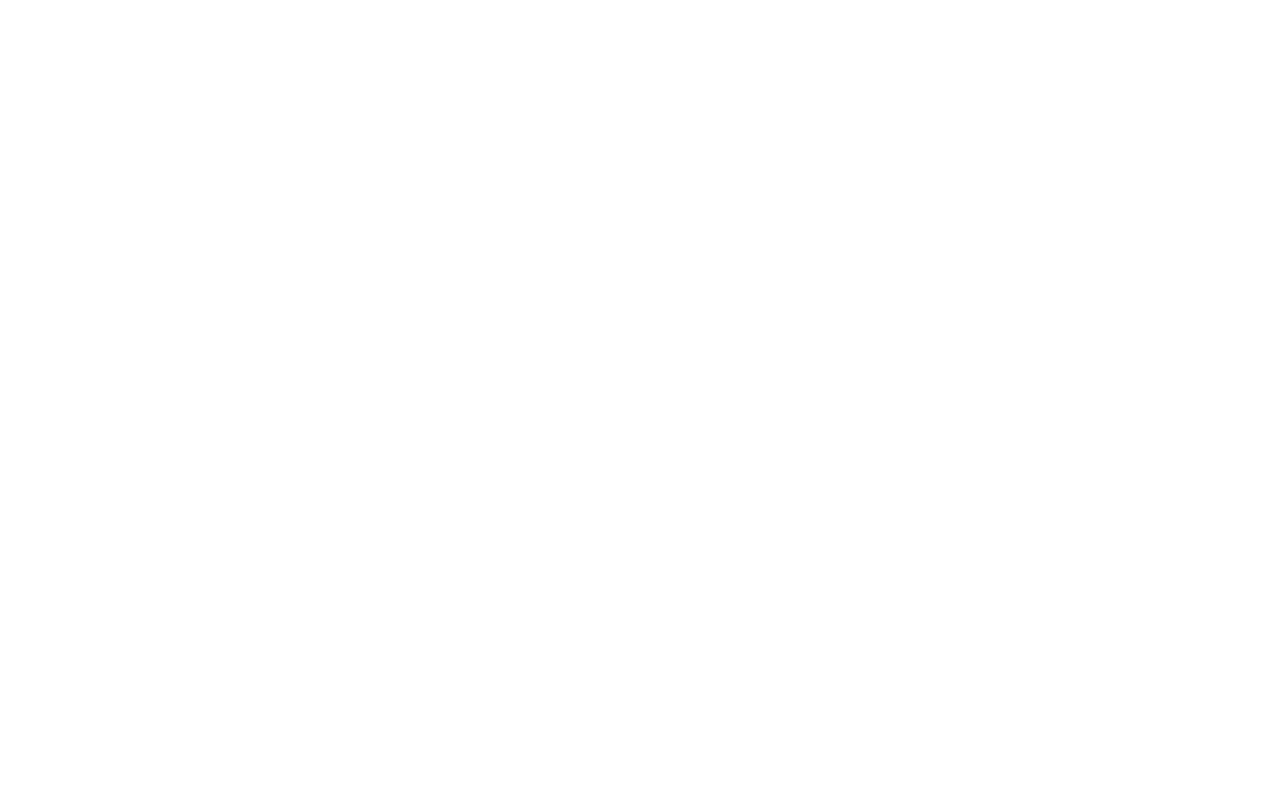
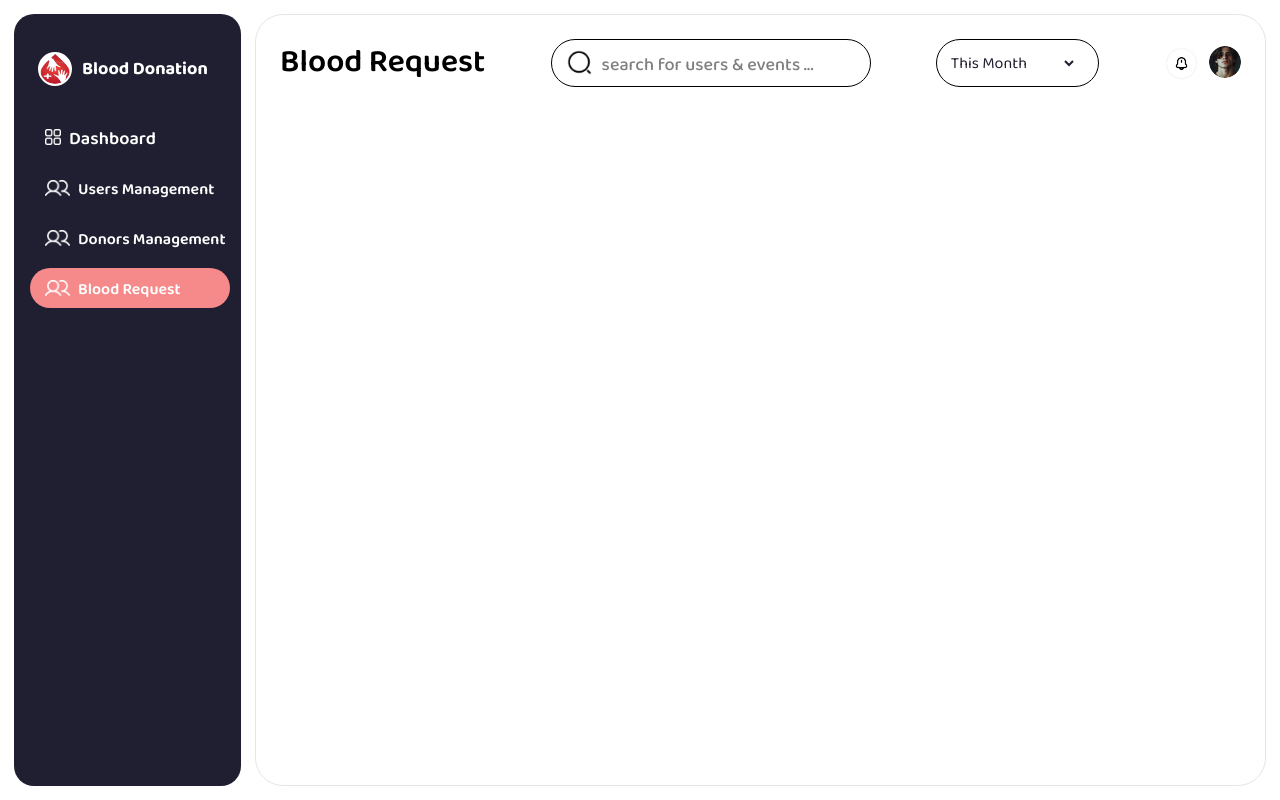
Before and after one commit to Ishaq-web/Blood_Donation_System, a React (Vite) app: page /blood_request in a window 1280 px wide. Before the commit this address had no page. Built offline with nearby package versions, Linux system fonts and the light colour scheme.

Commit message:
Code Structure....

```diff
--- a/src/components/sidebar/Sidebar.jsx
+++ b/src/components/sidebar/Sidebar.jsx
@@ -44,6 +44,16 @@ function Sidebar() {
             <img src={usersicon} alt="" className="donors-img-logo" />
             <span className="donors-nav-text">Donors Management</span>
           </NavLink>
+
+          <NavLink
+            to="/blood_request"
+            className={({ isActive }) =>
+              `donors-nav-link ${isActive ? "active" : ""}`
+            }
+          >
+            <img src={usersicon} alt="" className="donors-img-logo" />
+            <span className="donors-nav-text">Blood Request</span>
+          </NavLink>
         </nav>
       </aside>
     </>
--- /dev/null
+++ b/src/pages/blood request/Blood_Request.css
@@ -0,0 +1,172 @@
+
+
+
+/* =========================================
+   MAIN BLOOD REQUEST SECTION
+========================================= */
+
+.blood-request-section {
+  margin-left: 255px; /* Sidebar width + left spacing */
+  margin-top: 14px;
+  margin-right: 14px;
+  width: calc(100% - 269px);
+  min-height: calc(100vh - 28px);
+  box-sizing: border-box;
+}
+
+/* =========================================
+   MAIN CONTENT
+========================================= */
+
+.blood-request-content {
+  width: 100%;
+  min-height: calc(100vh - 28px);
+  padding: 24px;
+  box-sizing: border-box;
+  background-color: #ffffff;
+  border: 1px solid #e5e5e5;
+  border-radius: 28px;
+}
+
+/* =========================================
+   PAGE HEADER
+========================================= */
+
+.blood-request-header {
+  width: 100%;
+  display: flex;
+  align-items: center;
+  justify-content: space-between;
+  margin-bottom: 24px;
+}
+
+.blood-request-header h1 {
+  margin: 0;
+  color: #000000;
+  font-family: "Baloo 2";
+  font-size: 32px;
+  font-weight: 600;
+  letter-spacing: 0px;
+  line-height: 120%;
+}
+
+
+/* blood request search */
+.blood-request-header-search {
+  width: 320px;
+  height: 48px;
+  border: 1px solid black;
+  border-radius: 99px;
+  padding: 10px 15px;
+  display: flex;
+  gap: 10px;
+}
+
+.blood-request-header-search input {
+  width: 100%;
+  height: 30px;
+  appearance: none;
+  outline: none;
+  font-family: "baloo 2";
+  font-size: 18px;
+  font-weight: 500;
+
+}
+
+.search-icon {
+  width: 25px;
+  height: 25px;
+  color: #0E0E0E0A;
+}
+
+/* blood-request-head-dropdown */
+/* Blood Request Dropdown */
+
+.blood-request-head-dropdown {
+  width: 163px;
+  height: 48px;
+  border: 1px solid black;
+  border-radius: 99px;
+  padding: 10px 10px;
+  display: flex;
+  align-items: center;
+  box-sizing: border-box;
+}
+
+.blood-request-head-dropdown-select {
+  height: 27px;
+  width: 130px;
+  border: none;
+  outline: none;
+  background-color: transparent;
+  border-radius: 99px;
+  font-size: 16px;
+  font-weight: 400;
+  font-family: "Baloo 2", sans-serif;
+  color: #201f31;
+  cursor: pointer;
+}
+
+
+/* blood request profile  */
+
+.blood-request-header-profile {
+  display: flex;
+  flex-direction: row;
+  gap: 10px;
+}
+
+.blood-request-wadget-icon {
+  width: 35px;
+  height: 35px;
+  border-radius: 99px;
+}
+.blood-request-profile-icon {
+  width: 32px;
+  height: 32px;
+  border-radius: 999px;
+}
+
+
+/* =========================================
+   TABLET RESPONSIVENESS
+========================================= */
+
+@media (max-width: 1024px) {
+  .blood-request-section {
+    margin-left: 255px;
+    width: calc(100% - 269px);
+  }
+
+  .blood-request-content {
+    padding: 18px;
+  }
+
+  .blood-request-header h1 {
+    font-size: 24px;
+  }
+}
+
+/* =========================================
+   MOBILE RESPONSIVENESS
+========================================= */
+
+@media (max-width: 768px) {
+  .blood-request-section {
+    margin-left: 0;
+    margin-right: 10px;
+    margin-top: 10px;
+    width: 100%;
+    padding-left: 0;
+  }
+
+  .blood-request-content {
+    min-height: calc(100vh - 20px);
+    padding: 16px;
+    border-radius: 20px;
+  }
+
+  .blood-request-header h1 {
+    font-size: 22px;
+  }
+}
--- /dev/null
+++ b/src/pages/blood request/Blood_Request.jsx
@@ -0,0 +1,68 @@
+import Sidebar from "../../components/sidebar/Sidebar";
+import "./Blood_Request.css";
+import searchicon from "../../assets/searchicon.png";
+import wadge from "../../assets/wadget.png";
+import profile from "../../assets/profile.png";
+import { useState } from "react";
+
+function Blood_Request() {
+  const [period, setPeriod] = useState("This Month");
+
+  const periodOptions = ["This Week", "This Month", "This Year"];
+  return (
+    <>
+      <div>
+        <Sidebar />
+
+        <section className="blood-request-section">
+          <div className="blood-request-content">
+            <div className="blood-request-header">
+              <h1>Blood Request</h1>
+
+              {/* Blood Request Seach  */}
+
+              <div className="blood-request-header-search">
+                <img src={searchicon} alt="" className="search-icon" />
+                <input
+                  type="text"
+                  placeholder="search for users & events ..."
+                />
+              </div>
+
+              {/* Drop Down  */}
+              <div className="blood-request-head-dropdown">
+                <select
+                  name=""
+                  id=""
+                  value={period}
+                  onChange={(e) => setPeriod(e.target.value)}
+                  className="blood-request-head-dropdown-select"
+                >
+                  <option value="">Select an option</option>
+                  {periodOptions.map((option) => (
+                    <option key={option} value={option}>
+                      {option}
+                    </option>
+                  ))}
+                </select>
+              </div>
+
+              {/* Profile frame  */}
+
+              <div className="blood-request-header-profile">
+                <img src={wadge} alt="" className="blood-request-wadget-icon" />
+                <img
+                  src={profile}
+                  alt=""
+                  className="blood-request-profile-icon"
+                />
+              </div>
+            </div>
+          </div>
+        </section>
+      </div>
+    </>
+  );
+}
+
+export default Blood_Request;
--- a/src/pages/donorProfile/DonorProfile.css
+++ b/src/pages/donorProfile/DonorProfile.css
@@ -0,0 +1,108 @@
+
+
+
+.donor-profile-card {
+  width: 1094px;
+  height: 488px;
+  border: 0.5px solid #ffff;
+  border-radius: 28px;
+  margin: 20px;
+  padding: 20px 20px;
+}
+
+.donor-profile-card-head {
+  display: flex;
+  flex-direction: row;
+  gap: 10px;
+}
+.donor-profile-card-head img{
+  width: 62px;
+  height: 62px;
+}
+
+.donor-profile-card-head span{
+  font-size: 18px;
+  font-weight: 500;
+  font-family: "baloo 2";
+  margin-top: 20px;
+}
+
+.donor-profile-button {
+  width: 236px;
+  height: 36px;
+  display: flex;
+  gap: 12px;
+  margin-top: 20px;
+  margin-bottom: 20px;
+  font-family: "baloo 2";
+}
+
+.donor-profile-btn {
+  width: 112px;
+  height: 36px;
+  border: 1px solid black;
+  border-radius: 99px;
+  color: white;
+}
+
+.btn1 {
+  background-color: #2D28C6;
+}
+.btn2 {
+  background-color: #C62828;
+  width: 125px;
+}
+
+.donor-profile-info {
+  display: grid;
+  grid-template-columns: repeat(4, 1fr);
+  column-gap: 24px;
+  row-gap: 24px;
+  width: 100%;
+  padding: 24px 10px;
+  box-sizing: border-box;
+}
+
+.donor-id-info,
+.donor-location-info,
+.donor-availability-info,
+.donor-blood_group-info,
+.donor-verification-info,
+.donor-donations-info,
+.donor-rating-info {
+  display: flex;
+  flex-direction: column;
+  gap: 6px;
+  padding: 16px;
+  min-width: 0;
+  font-family: "baloo 2";
+}
+
+.donor-profile-info span:first-child {
+  font-size: 18px;
+  color: #777;
+  font-weight: 500;
+}
+
+.donor-profile-info span:last-child {
+  font-size: 18px;
+  color: #201f31;
+  font-weight: 600;
+  overflow-wrap: anywhere;
+}
+
+/* Tablet */
+@media (max-width: 1024px) {
+  .donor-profile-info {
+    grid-template-columns: repeat(2, 1fr);
+  }
+}
+
+/* Mobile */
+@media (max-width: 550px) {
+  .donor-profile-info {
+    grid-template-columns: 1fr;
+    gap: 12px;
+    padding: 12px;
+  }
+}
--- a/src/pages/donorProfile/DonorProfile.jsx
+++ b/src/pages/donorProfile/DonorProfile.jsx
@@ -14,7 +14,7 @@ function DonorProfile() {
 
   const navigate = useNavigate();
   const location = useLocation();
-  const user = location.state?.user;
+  const data = location.state?.data;
 
   const dropdownRef = useRef(null);
 
@@ -124,6 +124,52 @@ function DonorProfile() {
             </div>
 
             <h1 className="profile-content-heading">Details</h1>
+
+            <div className="donor-profile-card">
+              <div className="donor-profile-card-head">
+                <img src={profile} alt="Donor profile" />
+                <span>{data?.name}</span>
+              </div>
+              <div className="donor-profile-button">
+                <button className="donor-profile-btn btn1">Edit Donor</button>
+                <button className="donor-profile-btn btn2">
+                  Blocked Donor
+                </button>
+              </div>
+
+              <hr />
+
+              <div className="donor-profile-info">
+                <div className="donor-id-info">
+                  <span>ID</span>
+                  <span>{data?.id}</span>
+                </div>
+                <div className="donor-location-info">
+                  <span>Location</span>
+                  <span>{data?.Location}</span>
+                </div>
+                <div className="donor-availability-info">
+                  <span>Availability</span>
+                  <span>{data?.Availability}</span>
+                </div>
+                <div className="donor-blood_group-info">
+                  <span>Blood Group</span>
+                  <span>{data?.blood_Group}</span>
+                </div>
+                <div className="donor-verification-info">
+                  <span>Verification</span>
+                  <span>{data?.Verification}</span>
+                </div>
+                <div className="donor-donations-info">
+                  <span>Donations</span>
+                  <span>{data?.Donations}</span>
+                </div>
+                <div className="donor-rating-info">
+                  <span>Rating</span>
+                  <span>{data?.Rating}</span>
+                </div>
+              </div>
+            </div>
           </div>
         </section>
       </div>
--- a/src/routes/AppRoutes.jsx
+++ b/src/routes/AppRoutes.jsx
@@ -4,6 +4,7 @@ import UserManagement from "../pages/users/Users";
 import DonorsManagement from "../pages/donors/Donors";
 import Profile from "../pages/profile/Profile";
 import DonorProfile from "../pages/donorProfile/DonorProfile";
+import Blood_Request from "../pages/blood request/Blood_Request";
 
 function AppRoutes() {
   return (
@@ -16,7 +17,7 @@ function AppRoutes() {
           <Route path="/profile" element={<Profile />} />
           <Route path="/donors" element={<DonorsManagement />} />
           <Route path="/donorProfile" element={<DonorProfile />} />
-          <Route path="/setting" element={<h1>setting</h1>} />
+          <Route path="/blood_request" element={<Blood_Request />} />
           <Route path="/logout" element={<h1>logout</h1>} />
         </Routes>
       </BrowserRouter>
```
